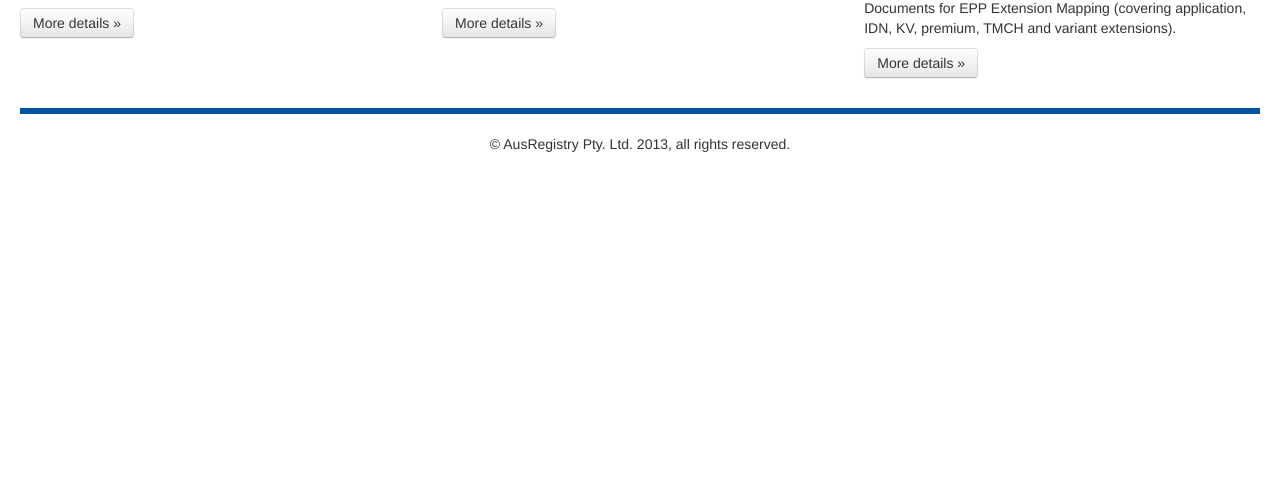
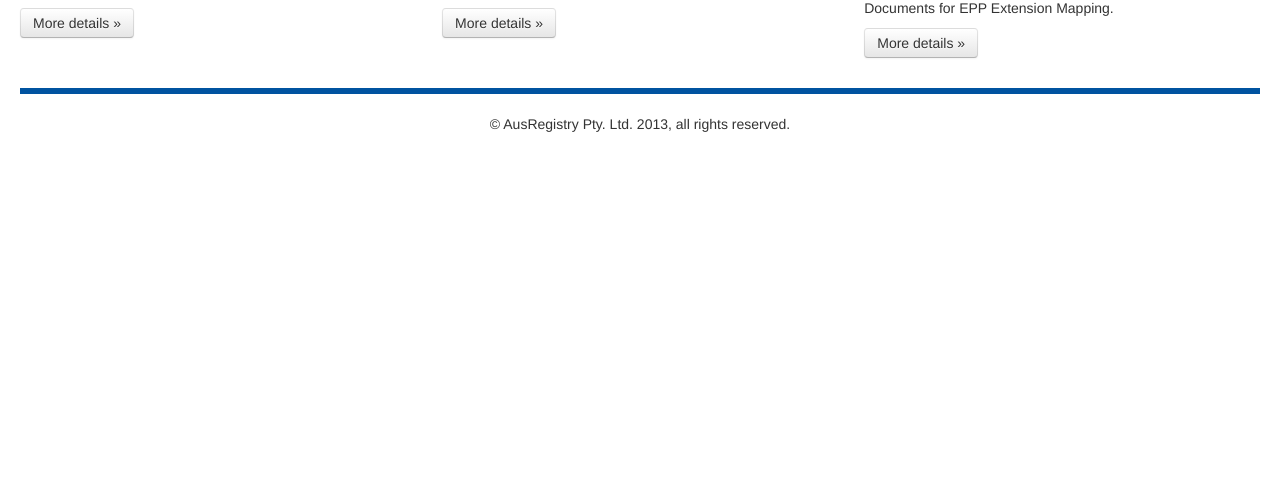
Before and after one commit to NeustarRegistry/docs-staging, a plain HTML site: page index.html in a window 1280 px wide. Shown: the part 296-800 px from the top of the page. Drawn offline with Linux system fonts and the light colour scheme.

Commit message:
Changed the link to the EPP extension mapping documents in the index page

```diff
--- a/index.html
+++ b/index.html
@@ -31,8 +31,8 @@
                         </div>
                         <div class="span4">
                             <h2>EPP Extension Mapping Documentation</h2>
-                            <p>Documents for EPP Extension Mapping (covering application, IDN, KV, premium, TMCH and variant extensions).</p>
-                            <p><a class="btn" href="https://github.com/ausregistry/ar-epp-extensions/wiki/AusRegistry's-EPP-Extensions">More details &raquo;</a></p>
+                            <p>Documents for EPP Extension Mapping.</p>
+                            <p><a class="btn" href="https://github.com/AusRegistry/ausregistry.github.com/wiki/AusRegistry's-EPP-Extensions">More details &raquo;</a></p>
                         </div>
                     </div>
                 </div>
```
